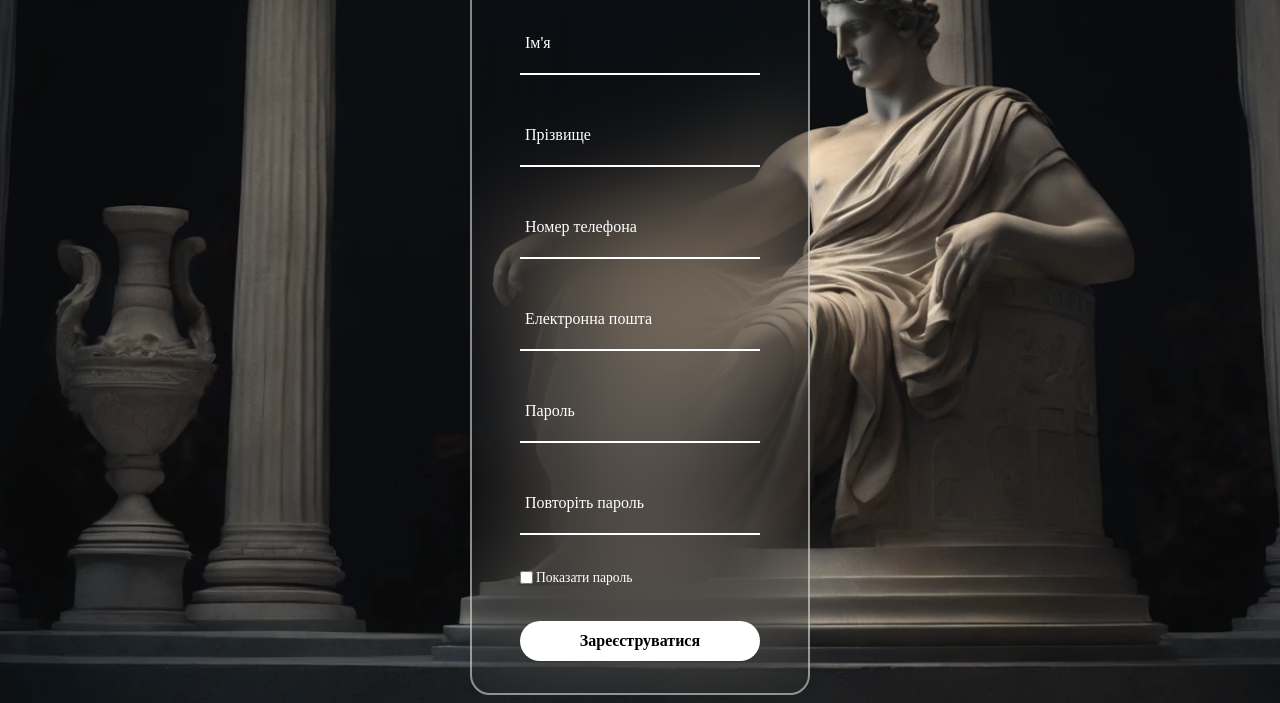
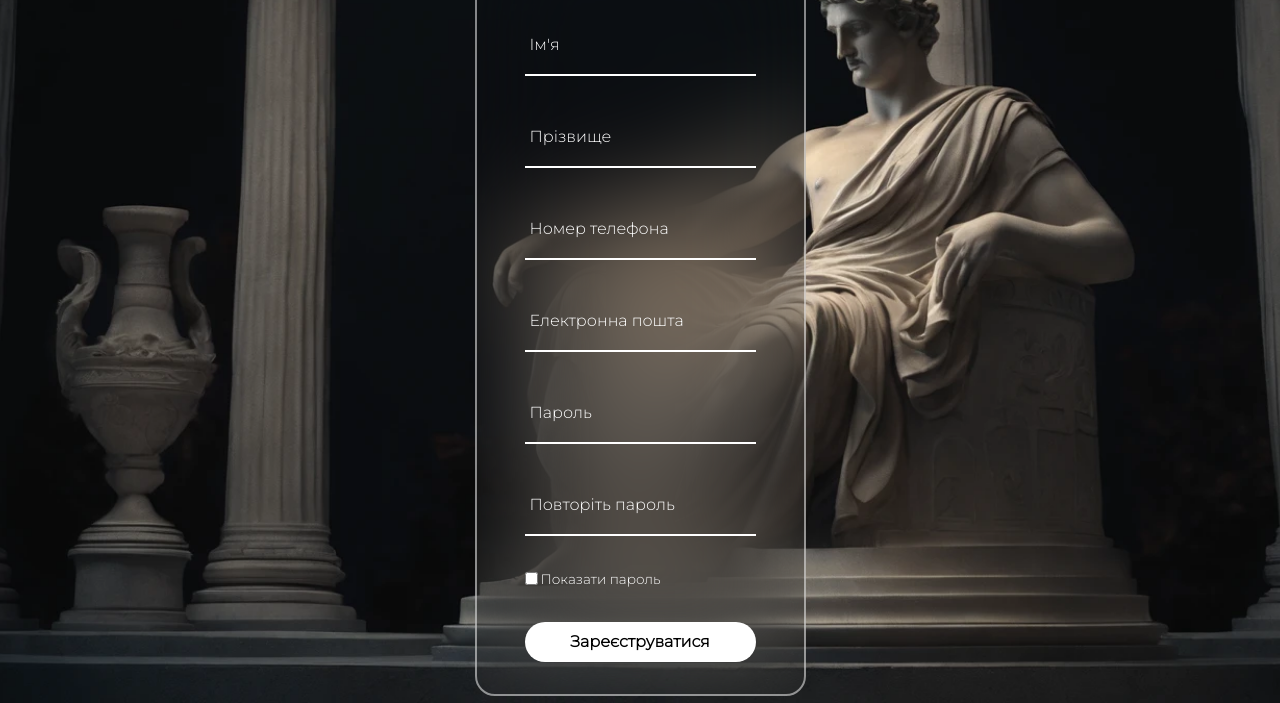
Before and after one commit to AnastasiaFalk/museum, a plain HTML site: page signup.html in a window 1280 px wide. Shown: the part 97-800 px from the top of the page. Drawn offline with Linux system fonts and the light colour scheme.

Commit message:
Update signup.html

```diff
--- a/signup.html
+++ b/signup.html
@@ -5,6 +5,9 @@
     <meta charset="UTF-8">
     <meta name="viewport" content="width=device-width, initial-scale=1.0">
     <title>Реєстрація</title>
+    <link rel="preconnect" href="https://fonts.googleapis.com" />
+    <link rel="preconnect" href="https://fonts.gstatic.com" crossorigin />
+    <link href="https://fonts.googleapis.com/css2?family=Montserrat:wght@300&display=swap" rel="stylesheet" />
     <link rel="stylesheet" href="login.css">
 </head>
 
```
